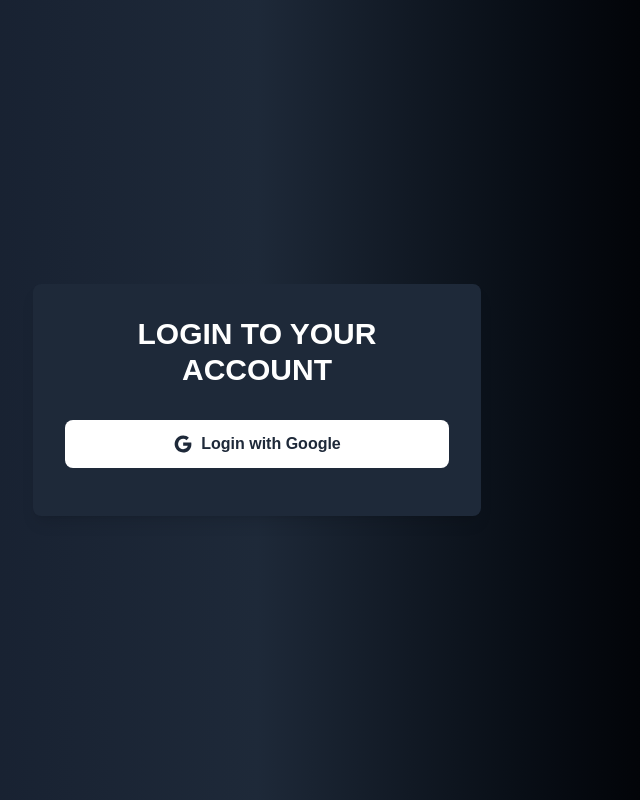
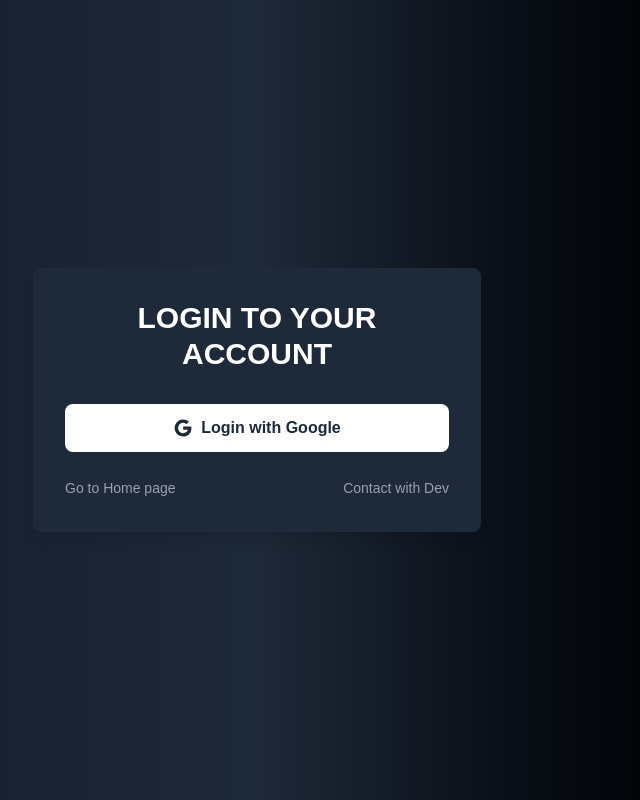
Before and after one commit to Arikita3624/dashboard-react, a React (Vite) app: page /login in a window 1280 px wide. Shown: the whole page, without its empty margins (383-1023 px from the left). Built offline with nearby package versions, Linux system fonts and the light colour scheme; no server answers.

Commit message:
third commit

```diff
--- a/src/contexts/AuthContext.tsx
+++ b/src/contexts/AuthContext.tsx
@@ -30,15 +30,6 @@ export const AuthProvider = ({ children }: { children: React.ReactNode }) => {
   const [user, setUser] = useState<UserWithRole | null>(null);
   const [loading, setLoading] = useState(true);
 
-  // Config Antd message để toast hiện rõ ràng (top-right, 5s)
-  useEffect(() => {
-    message.config({
-      top: 100, // Vị trí từ top
-      duration: 5, // Thời gian hiển thị (giây)
-      maxCount: 3, // Tối đa 3 toast cùng lúc
-    });
-  }, []);
-
   useEffect(() => {
     let isMounted = true;
     const fetchProfile = async (sessionObj: Session | null) => {
@@ -62,13 +53,13 @@ export const AuthProvider = ({ children }: { children: React.ReactNode }) => {
           return;
         }
 
-        // Check banned và logout + hiển thị message ngay (toast cho user)
+        // Check user status and block login if banned
         const status = profile?.status || "ongoing";
         if (status === "banned") {
-          console.log("User banned detected, signing out..."); // Chỉ dev thấy
+          console.log("User banned detected, signing out...");
           message.error(
             "Your account has been banned. Please contact support."
-          ); // User thấy toast đỏ!
+          );
           await supabase.auth.signOut();
           setSession(null);
           setUser(null);
@@ -100,12 +91,11 @@ export const AuthProvider = ({ children }: { children: React.ReactNode }) => {
       }
     };
 
-    // Lấy session lần đầu
     supabase.auth.getSession().then(({ data }) => {
       fetchProfile(data?.session ?? null);
     });
 
-    // Lắng nghe thay đổi session
+    // Listen for auth state changes
     const { data: listener } = supabase.auth.onAuthStateChange(
       async (_event, newSession) => {
         fetchProfile(newSession);
--- a/src/pages/Home.tsx
+++ b/src/pages/Home.tsx
@@ -135,7 +135,17 @@ const Home = () => {
               </Typography.Title>
               <Typography.Paragraph style={{ margin: 0 }}>
                 Please login to use the system. If you need admin rights,
-                contact the administrator.
+                contact the administrator. Enter with this account if you want
+                to go to the admin dashboard:
+                <br />
+                <div className="flex flex-col items-center mt-2">
+                  <strong className="text-primary">
+                    Email: gomen3624@gmail.com
+                  </strong>
+                  <strong className="text-primary">
+                    Password: hungnguyen1
+                  </strong>
+                </div>
               </Typography.Paragraph>
               <Button
                 type="primary"
--- a/src/pages/Login.tsx
+++ b/src/pages/Login.tsx
@@ -47,6 +47,24 @@ const Login = () => {
           />
           <span>Login with Google</span>
         </button>
+        <div className="mt-6 flex justify-between">
+          <span>
+            <a
+              href="/"
+              className="items-center text-sm text-gray-400 hover:text-white"
+            >
+              Go to Home page
+            </a>
+          </span>
+          <span>
+            <a
+              href="#"
+              className="items-center text-sm text-gray-400 hover:text-white"
+            >
+              Contact with Dev
+            </a>
+          </span>
+        </div>
       </div>
     </div>
   );
--- a/src/pages/users/Users.tsx
+++ b/src/pages/users/Users.tsx
@@ -8,9 +8,27 @@ const Users = () => {
   const [users, setUsers] = useState<any[]>([]);
   const [loading, setLoading] = useState(true);
   const [search, setSearch] = useState("");
+  const [currentUserId, setCurrentUserId] = useState<string | null>(null);
   const [messageApi, contextHolder] = message.useMessage();
 
+  // Fetch current user ID on component mount
+  useEffect(() => {
+    const fetchCurrentUser = async () => {
+      const {
+        data: { user },
+      } = await supabase.auth.getUser();
+      setCurrentUserId(user?.id || null);
+    };
+    fetchCurrentUser();
+  }, []);
+
   const handleBan = async (userId: string | number, currentStatus: string) => {
+    // Prevent banning the current user
+    if (userId === currentUserId) {
+      messageApi.error("You cannot ban yourself!");
+      return;
+    }
+
     const newStatus = currentStatus === "banned" ? "ongoing" : "banned";
     const { error } = await supabase
       .from("profiles")
@@ -104,6 +122,8 @@ const Users = () => {
           <Link to={`${user.id}/edit`}>
             <Button type="primary">Set Role</Button>
           </Link>
+          {/* Disable ban button for current user */}
+          {user.id !== currentUserId ? (
             <Popconfirm
               title="Ban User"
               description={
@@ -117,12 +137,17 @@ const Users = () => {
                 {user.status === "banned" ? "Unban" : "Ban"}
               </Button>
             </Popconfirm>
+          ) : (
+            <Button type="primary" danger disabled>
+              {user.status === "banned" ? "Unban" : "Ban"}
+            </Button>
+          )}
         </div>
       ),
     },
   ];
 
-  // filter users based on search
+  // Filter users based on search
   const filteredUsers = users.filter((user) =>
     user.full_name?.toLowerCase().includes(search.toLowerCase())
   );
--- a/src/routes/AppRouter.tsx
+++ b/src/routes/AppRouter.tsx
@@ -23,15 +23,7 @@ const AppRouter = () => {
         element={session ? <Navigate to="/" replace /> : <Login />}
       />
 
-      {/* Trang home: wrap ProtectedRoute để block nếu banned hoặc chưa login */}
-      <Route
-        path="/"
-        element={
-          <ProtectedRoute>
-            <Home />
-          </ProtectedRoute>
-        }
-      />
+      <Route path="/" element={<Home />} />
 
       {/* Các route admin chỉ cho admin (và không banned) */}
       <Route
```
Lines whose indentation alone changed are shown as unchanged.
